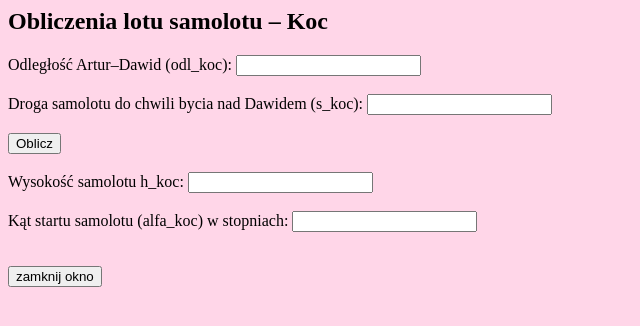
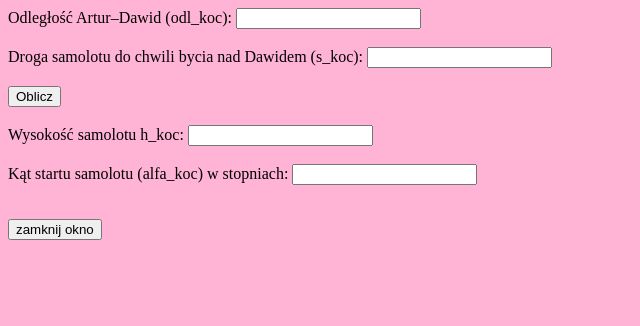
Before and after one commit to lk12321/LK-JS, a plain HTML site: page zadanie27_koc.html in a window 1280 px wide. Shown: the whole page, without its empty margins (0-640 px from the left). Drawn offline with Linux system fonts and the light colour scheme.

Commit message:
Update zadanie27_koc.html

```diff
--- a/zadanie27_koc.html
+++ b/zadanie27_koc.html
@@ -1,9 +1,6 @@
 <html>
 <meta charset="UTF-8">
-<body style="font-family: Times New Roman; background:#ffd6e8;">
-
-<h2>Obliczenia lotu samolotu – Koc</h2>
-
+<body bgcolor=#ffb3d5>
 <form>
 
     Odległość Artur–Dawid (odl_koc):
```
